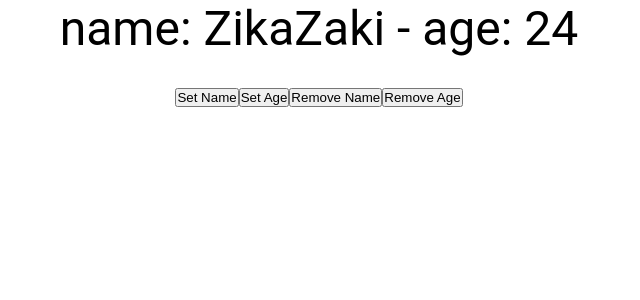
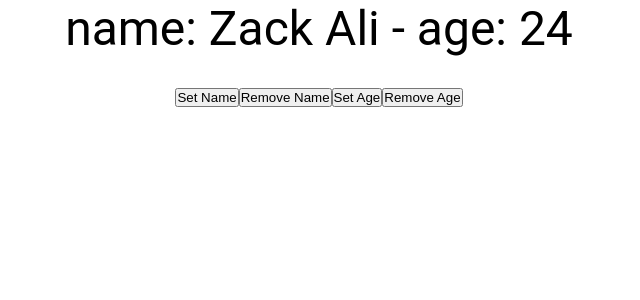
Before and after one commit to ZikaZaki/custom-hooks, a React (Create React App) app: page / in a window 1280 px wide. Shown: the top 300 px of the page, without its empty margins (321-961 px from the left). Built offline with nearby package versions, Linux system fonts and the light colour scheme.

Commit message:
update name initialValue with a function

```diff
--- a/src/components/StorageComponent.js
+++ b/src/components/StorageComponent.js
@@ -1,15 +1,15 @@
 import { useSessionStorage, useLocalStorage } from "../hooks/useStorage"
 
 export default function StorageComponent() {
-  const [name, setName, removeName] = useSessionStorage("name", "ZikaZaki")
+  const [name, setName, removeName] = useSessionStorage("name", function() {return "Zack Ali"})
   const [age, setAge, removeAge] = useLocalStorage("age", "24")
 
   return (
     <div>
         <div>name: {name} - age: {age}</div>
         <button onClick={() => setName("Zack")}>Set Name</button>
+        <button onClick={removeName}>Remove Name</button>
         <button onClick={() => setAge("28")}>Set Age</button>
-        <button onClick={removeName}>Remove Name</button>
         <button onClick={removeAge}>Remove Age</button>
     </div>
   )
```
